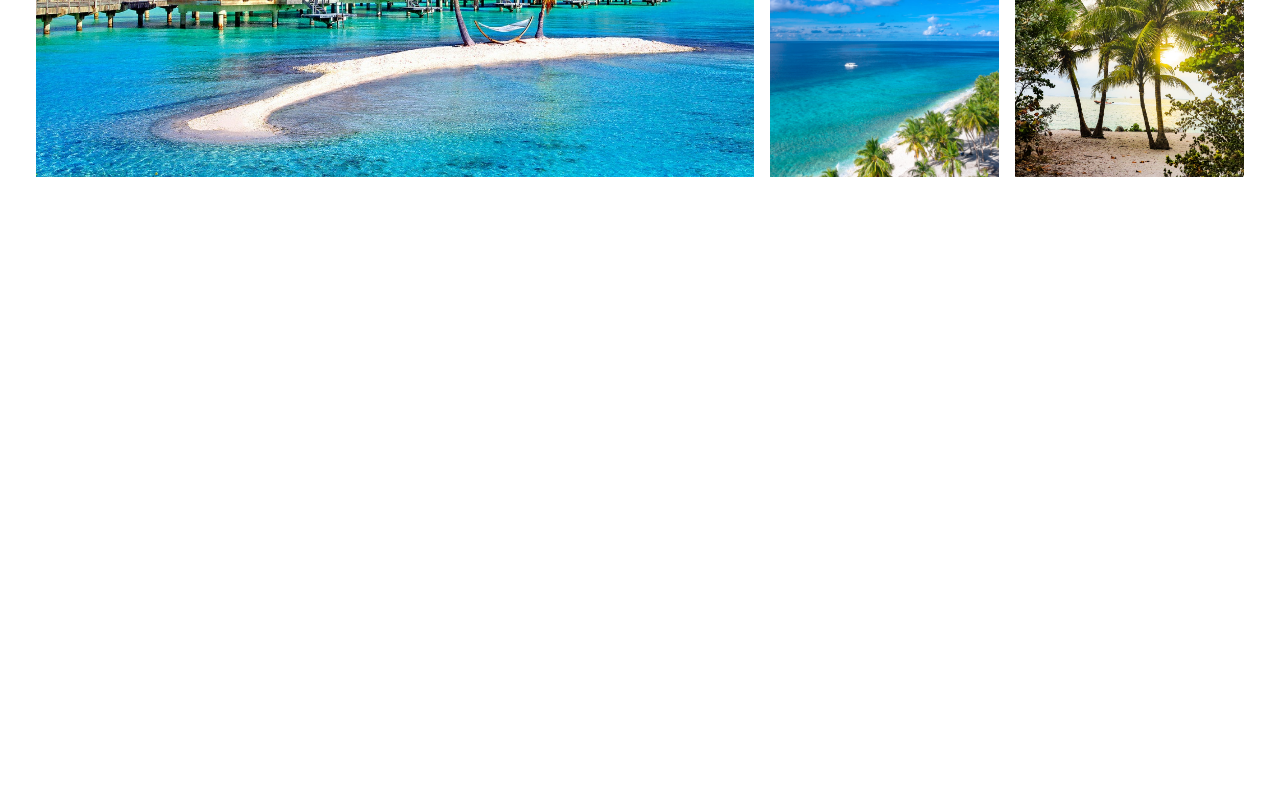
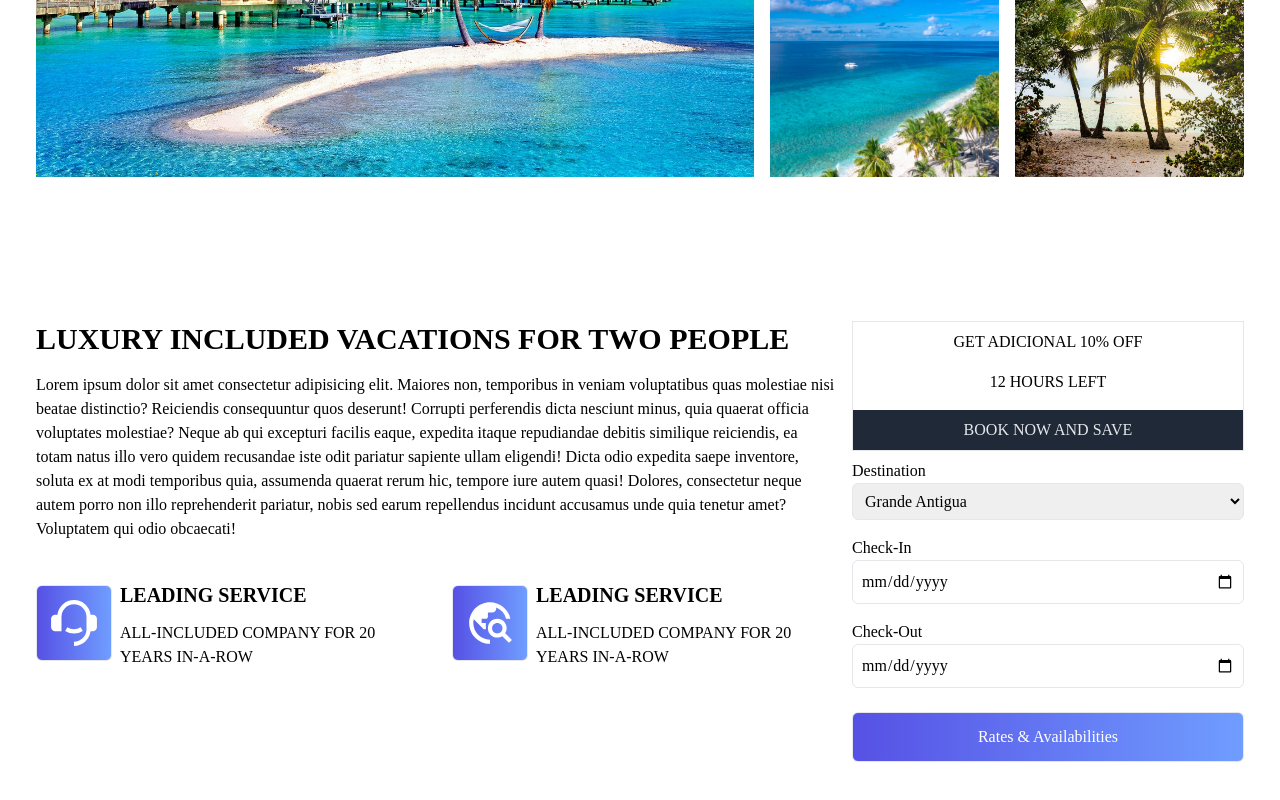
Before and after one commit to tiagoc0sta/travel-react-tailwind, a React (Create React App) app: page / in a window 1280 px wide. Shown: the part 1278-2078 px from the top of the page. Before the commit the page ends 1535 px from the top, so only its background shows below. Built offline with nearby package versions, Linux system fonts and the light colour scheme; the HTML template or start-up script is replaced by a standard one.

Commit message:
add Search

```diff
--- a/src/App.js
+++ b/src/App.js
@@ -2,6 +2,7 @@
 import Destinations from './components/Destinations';
 import Hero from './components/Hero';
 import Navbar from './components/Navbar';
+import Search from './components/Search';
 
 function App() {
   return (
@@ -9,6 +10,7 @@
       <Navbar />
       <Hero />
       <Destinations />
+      <Search />
     </div>
   );
 }
--- /dev/null
+++ b/src/components/Search.jsx
@@ -0,0 +1,79 @@
+import React from 'react';
+import { RiCustomerService2Full, RiCustomerService2Fill } from 'react-icons/ri';
+import { MdOutlineTravelExplore } from 'react-icons/md';
+
+const Search = () => {
+  return (
+    <div className='max-w-[1240px] mx-auto grid lg:grid-cols-3 gap-4 px-4 py-16'>
+      <div className='lg:col-span-2 flex-col justify-evenly'>
+        <div>
+          <h2>LUXURY INCLUDED VACATIONS FOR TWO PEOPLE</h2>
+          <p className='py-4'>
+            Lorem ipsum dolor sit amet consectetur adipisicing elit. Maiores
+            non, temporibus in veniam voluptatibus quas molestiae nisi beatae
+            distinctio? Reiciendis consequuntur quos deserunt! Corrupti
+            perferendis dicta nesciunt minus, quia quaerat officia voluptates
+            molestiae? Neque ab qui excepturi facilis eaque, expedita itaque
+            repudiandae debitis similique reiciendis, ea totam natus illo vero
+            quidem recusandae iste odit pariatur sapiente ullam eligendi! Dicta
+            odio expedita saepe inventore, soluta ex at modi temporibus quia,
+            assumenda quaerat rerum hic, tempore iure autem quasi! Dolores,
+            consectetur neque autem porro non illo reprehenderit pariatur, nobis
+            sed earum repellendus incidunt accusamus unde quia tenetur amet?
+            Voluptatem qui odio obcaecati!
+          </p>
+        </div>
+        <div className='grid sm:grid-cols-2 gap-8 py-4'>
+          <div className='flex flex-col lg:flex-row items-center gap-2'>
+            <button>
+              <RiCustomerService2Fill size={50} />
+            </button>
+            <div>
+              <h3 className='py-2'>LEADING SERVICE</h3>
+              <p className='py-1'>ALL-INCLUDED COMPANY FOR 20 YEARS IN-A-ROW</p>
+            </div>
+          </div>
+
+          <div className='flex flex-col lg:flex-row items-center gap-2'>
+            <button>
+              <MdOutlineTravelExplore size={50} />
+            </button>
+            <div>
+              <h3 className='py-2'>LEADING SERVICE</h3>
+              <p className='py-1'>ALL-INCLUDED COMPANY FOR 20 YEARS IN-A-ROW</p>
+            </div>
+          </div>
+        </div>
+      </div>
+      <div>
+        <div className='border text-center'>
+          <p className='pt-2'>GET ADICIONAL 10% OFF</p>
+          <p className='py-4'>12 HOURS LEFT</p>
+          <p className='bg-gray-800 text-gray-200 py-2'>BOOK NOW AND SAVE</p>
+        </div>
+        <form className='w-full'>
+          <div className='flex flex-col my-2'>
+            <label>Destination</label>
+            <select className='border rounded-md p-2'>
+              <option>Grande Antigua</option>
+              <option>Key West</option>
+              <option>Maldivas</option>
+              <option>Cozumel</option>
+            </select>
+          </div>
+          <div className='flex flex-col my-4'>
+            <label>Check-In </label>
+            <input className='border rounded-md p-2' type='date' />
+          </div>
+          <div className='flex flex-col my-2'>
+            <label>Check-Out </label>
+            <input className='border rounded-md p-2' type='date' />
+          </div>
+          <button className='w-full my-4'>Rates & Availabilities</button>
+        </form>
+      </div>
+    </div>
+  );
+};
+
+export default Search;
```
